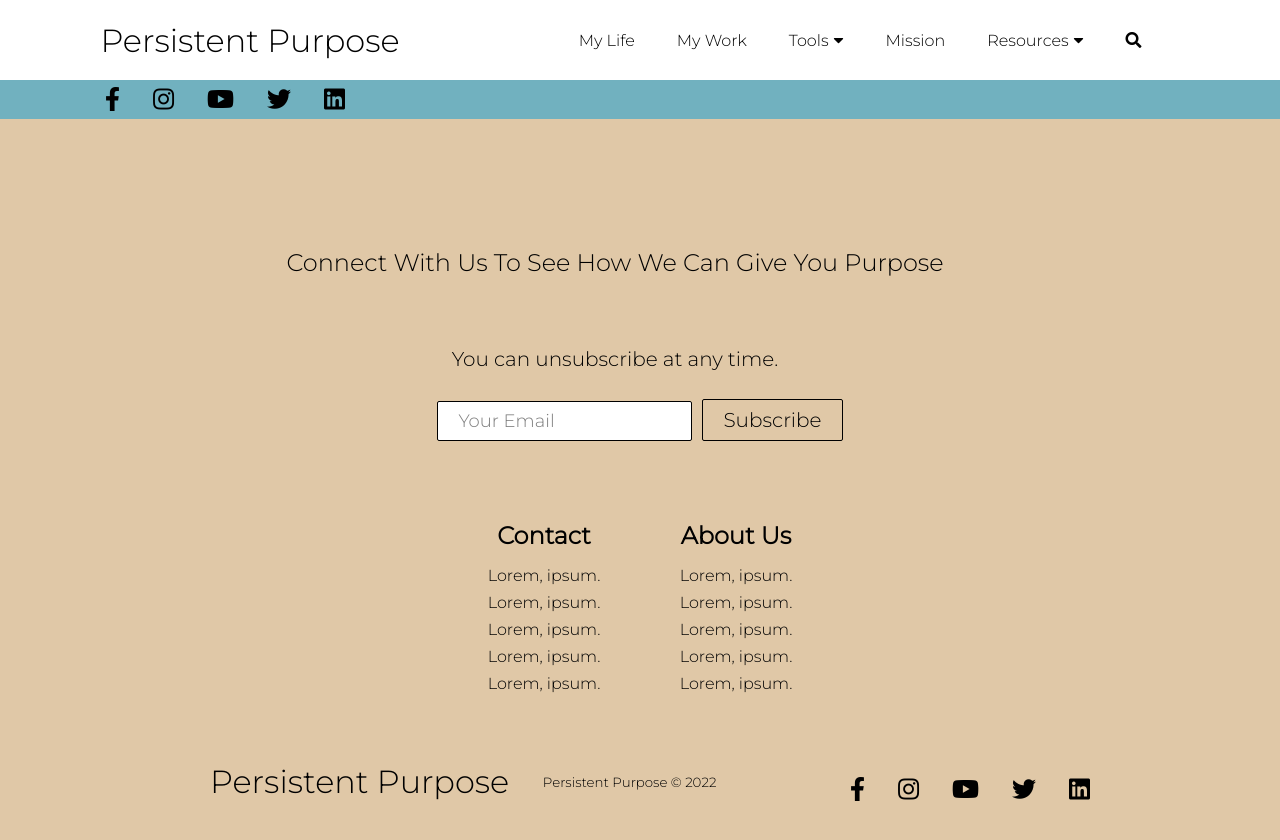
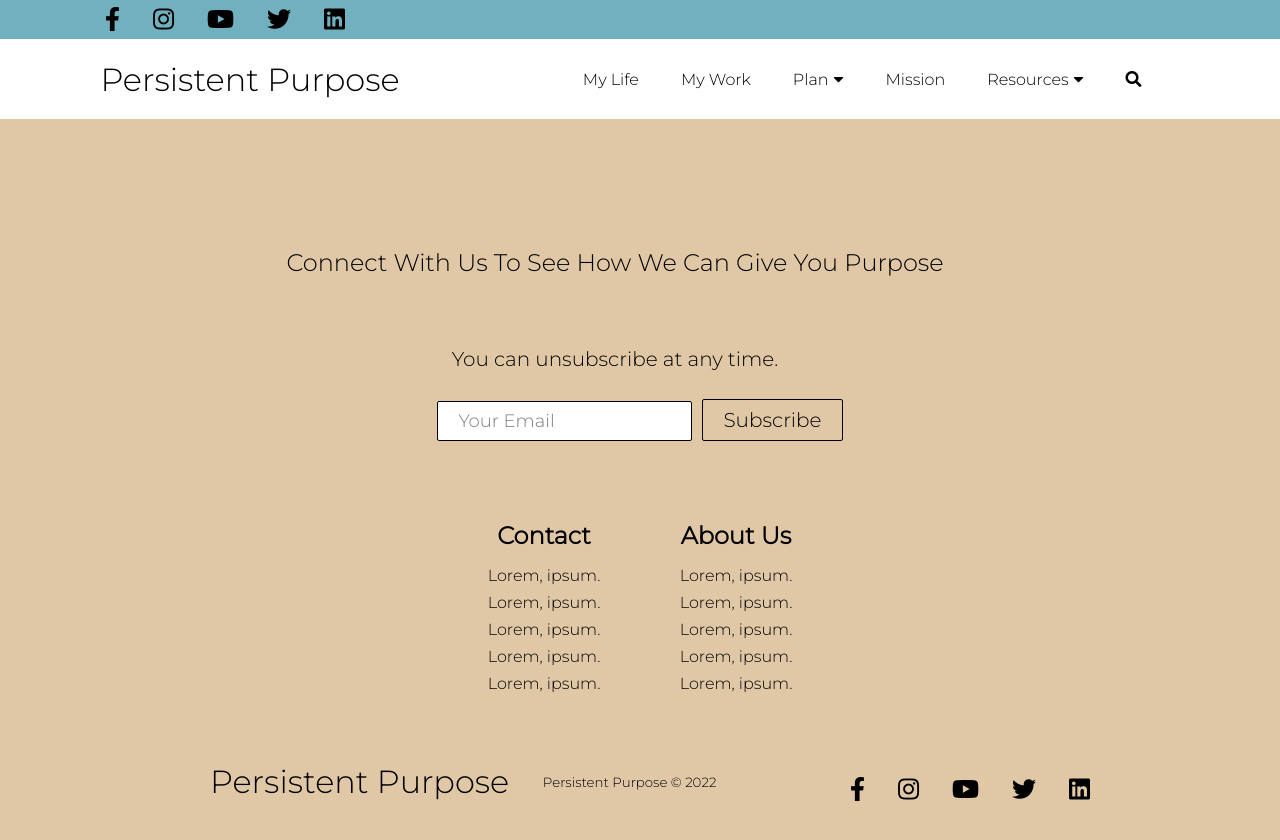
Before and after one commit to alexmgonzalez/Persistent-Purpose, a React (Create React App) app: page / in a window 1280 px wide. Shown: the top 840 px of the page. Built offline with nearby package versions, Linux system fonts and the light colour scheme.

Commit message:
small changes

```diff
--- a/src/App.js
+++ b/src/App.js
@@ -13,8 +13,8 @@ function App() {
   return (
     <div>
       <Router>
+      <SocialMediaBar/>
         <Navbar/>
-        <SocialMediaBar/>
         <Routes>
           <Route path = '/Persistent-Purpose/' element={<Home/>} />
           <Route path = '/my-life' element={<MyLife/>} />
--- a/src/Components/Dropdown.css
+++ b/src/Components/Dropdown.css
@@ -12,7 +12,7 @@
 }
 
 .dropdown-menu li:hover{
-    background: #AD4605;
+    background: #B6872C;
 }
 
 .dropdown-menu.clicked{
--- a/src/Components/MenuItems.js
+++ b/src/Components/MenuItems.js
@@ -1,5 +1,5 @@
 
-export const ToolsItems =[
+/*export const ToolsItems =[
     {
         title: 'Accountablility Tracker',
         path: '/accountability-tracker',
@@ -18,6 +18,19 @@ export const ToolsItems =[
     {
         title: 'Perfect Week',
         path: '/perfect-week',
+        cName: 'dropdown-link'
+    }
+] */
+
+export const ToolsItems =[
+    {
+        title: 'My Life',
+        path: '/my-life',
+        cName: 'dropdown-link'
+    },
+    {
+        title: 'My Work',
+        path: '/my-work',
         cName: 'dropdown-link'
     }
 ]
--- a/src/Components/Navbar.js
+++ b/src/Components/Navbar.js
@@ -78,11 +78,11 @@ function Navbar() {
                 onMouseLeave={onToolsMouseLeave}
             >
               <Link
-                to='/tools'
+                to='/plan'
                 className='nav-links'
                 onClick={closeMobileMenu}
               >
-                Tools <i className='fas fa-caret-down'/>
+                Plan <i className='fas fa-caret-down'/>
               </Link>
               {toolsdropdown && <ToolsDropdown/>}
             </li>
```
